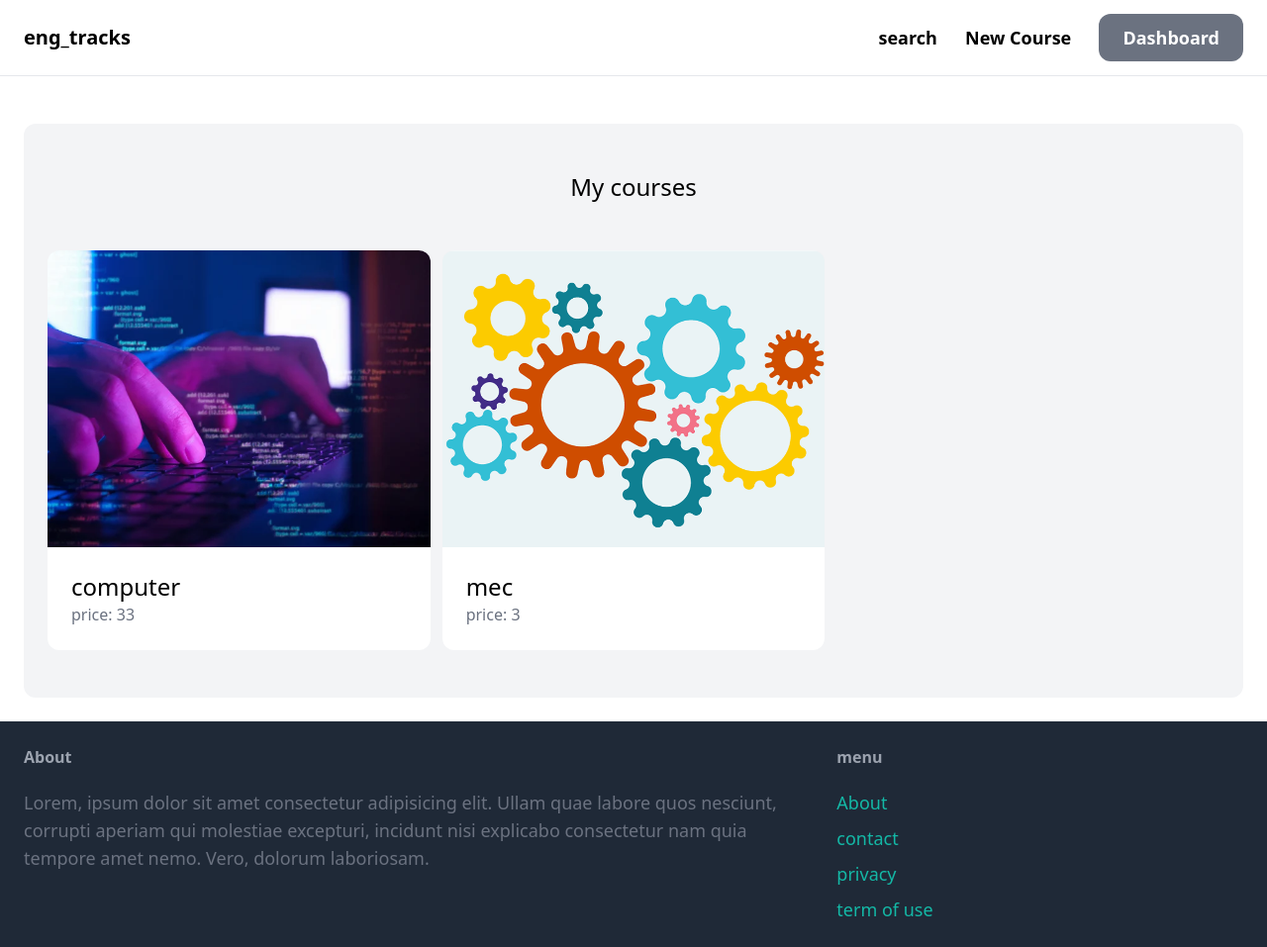
After one commit to mohmmedshaker69/eng_tracks, a Django app: page /dashboard/ in a window 1280 px wide. The commit adds this page. Shown: the whole page at 99% size. Run offline with Django 5.2, Linux system fonts and the light colour scheme; a user stored in the database is signed in; data comes from the database, SQL or seed files in the repository; both versions use the stored data as it was after the commit; some libraries are stand-ins or nearby versions.

Commit message:
add dashboard

```diff
--- a/course/templates/base.html
+++ b/course/templates/base.html
@@ -16,7 +16,7 @@
             {% if request.user.is_authenticated %}
 
             <a href="{% url 'add_course' %}" class="text-lg font-semibold hover:text-gray-500">New Course</a>
-            <a href="#" class="px-6 py-3 text-lg font-semibold bg-gray-500 text-white rounded-xl hover:bg-gray-700">Dashboard</a>
+            <a href="{% url 'dashboard' %}" class="px-6 py-3 text-lg font-semibold bg-gray-500 text-white rounded-xl hover:bg-gray-700">Dashboard</a>
             {% else %}
 
                 <a href="#" class="px-6 py-3 text-lg font-semibold bg-teal-500 text-white rounded-xl hover:bg-teal-700">sign up</a>
--- /dev/null
+++ b/course/templates/dashboard.html
@@ -0,0 +1,26 @@
+{% extends "base.html" %}
+{% block title %} dashboard {% endblock %}
+{% block content %}
+
+    <div class="mt-6 px-6 py-12 bg-gray-100 rounded-xl">
+        <h2 class="mb-12 text-2xl text-center">My courses</h2>
+        <div class="grid grid-cols-3 gap-3">
+           {% for course in courses %}
+                <div>
+                    <a href="{% url 'detail' course.id %}">
+                        <div>
+                            <img src="{{ course.image.url }}" alt="{{ course.name }}" class="rounded-t-xl" style="height: 300px; object-fit: cover; width: 100%;">
+
+
+                        </div>
+                        <div class="p-6 bg-white rounded-b-xl">
+                            <h2 class="text-2xl">{{ course.name }}</h2>
+                            <p class="text-gray-500">price: {{ course.price }}</p>
+                        </div>
+                    </a>
+                </div>
+           {% endfor %}
+        </div>
+    </div>
+
+{% endblock %}
--- a/course/urls.py
+++ b/course/urls.py
@@ -17,6 +17,7 @@ urlpatterns = [
     path('search/', views.search, name='search'),
     path('edit/<int:pk>/',views.edit, name='edit'),
     path('edit_chapter/<int:pk>/',views.edit_chapter, name='edit_chapter'),
+    path('dashboard/', views.dashboard, name='dashboard'),
 
 
 
--- a/course/views.py
+++ b/course/views.py
@@ -297,6 +297,12 @@ def search(request):
       })
 
 
+def dashboard(request):
+    courses=Course.objects.filter(created_by=request.user)
+
+    return render(request, 'dashboard.html',{
+        'courses':courses,
+    })
 
 
 # def signup(request):
```
Also changed, not shown: db.sqlite3.
